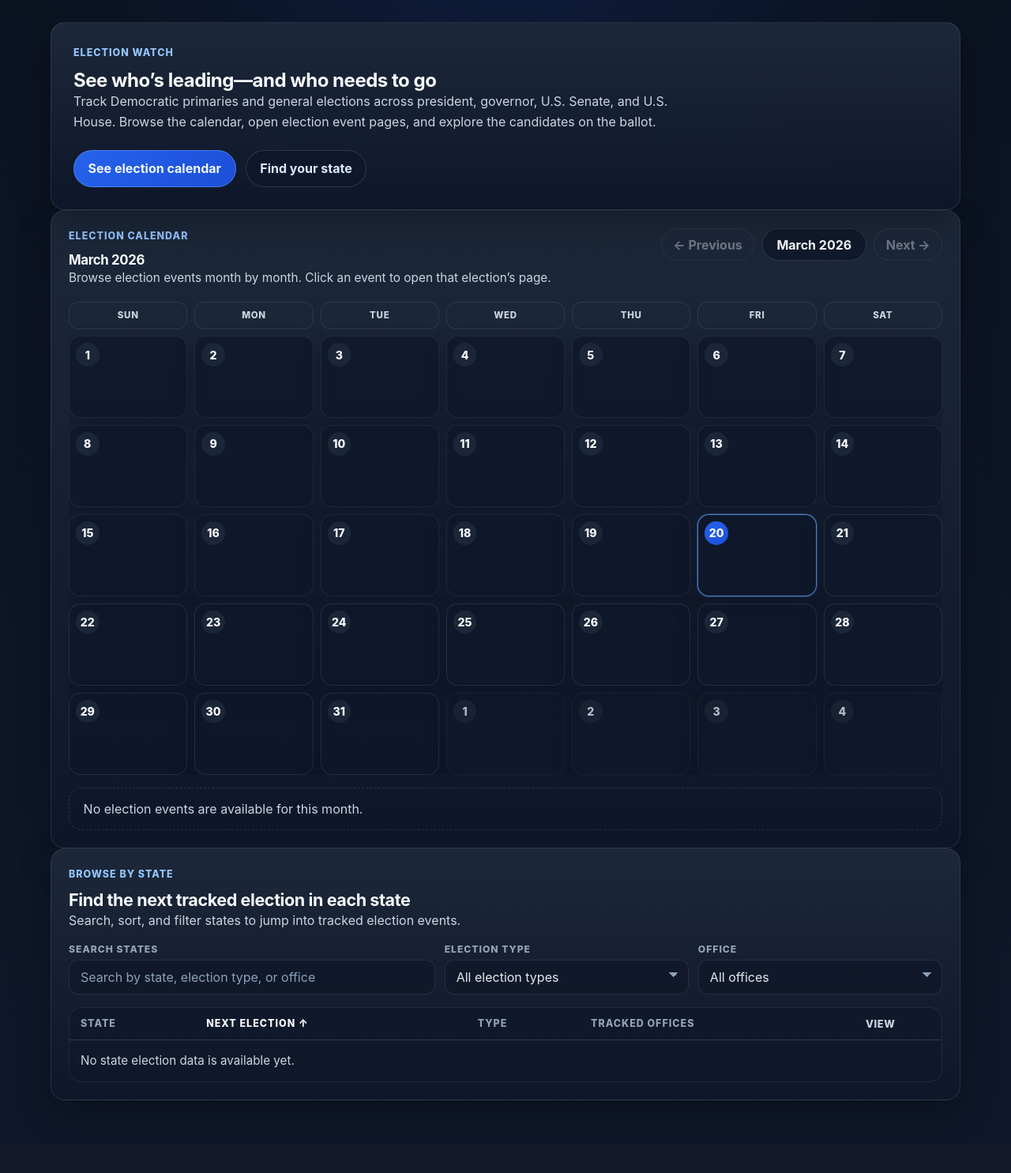
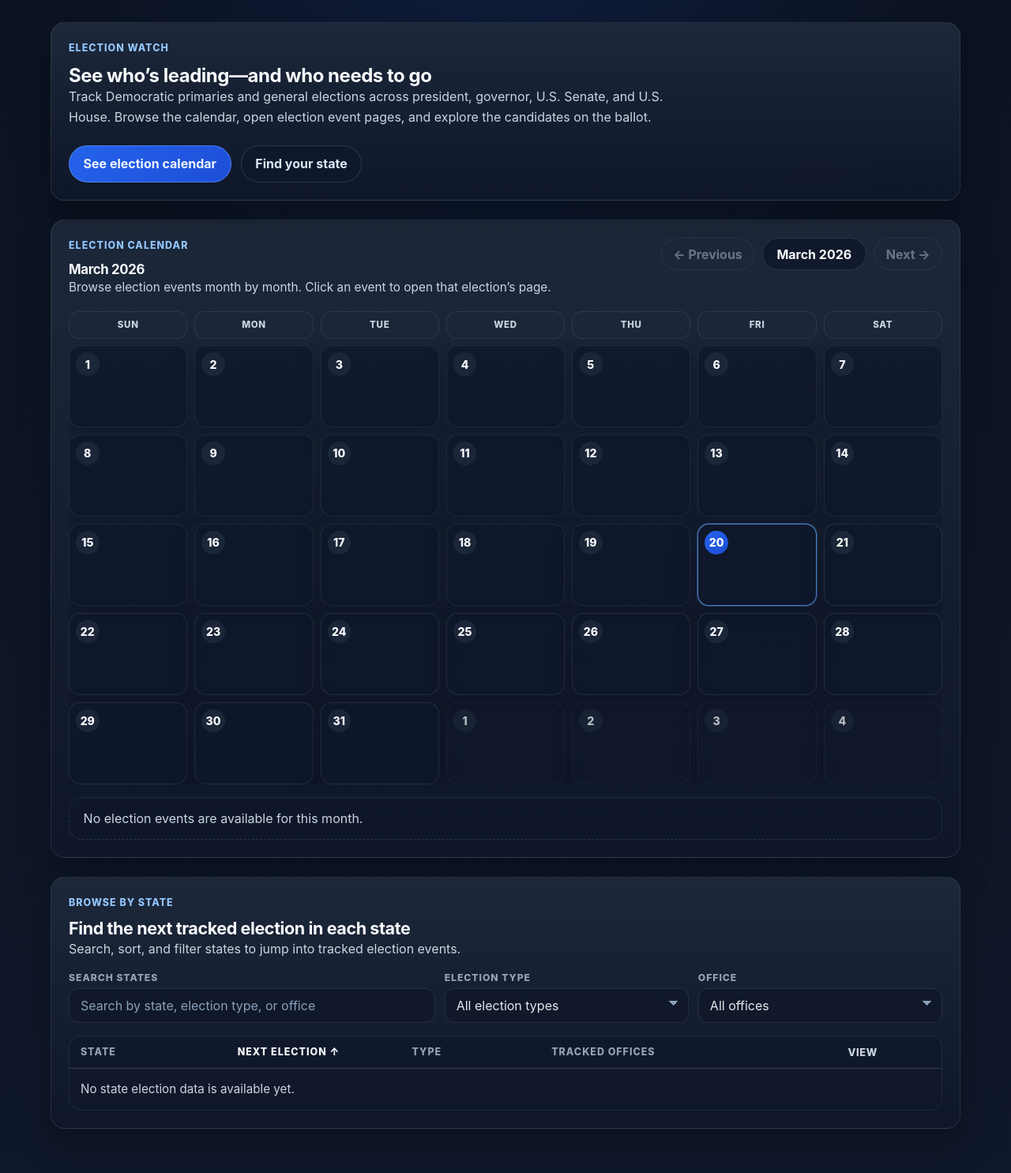
Before and after one commit to chrisserra/YouAreDone, a PHP site: page / in a window 1280 px wide. Shown: the part 111-1596 px from the top of the page at 79% size. Before the commit the page ends 1504 px from the top, so only its background shows below. Run offline with PHP 8.4, Linux system fonts and the light colour scheme; data that the repository does not hold is empty.

Commit message:
update snapshot 2026-03-20 13:43:35

```diff
--- a/assets/css/app.css
+++ b/assets/css/app.css
@@ -437,7 +437,7 @@ p {
 .hero-section {
     position: relative;
     overflow: hidden;
-    padding: 28px;
+    padding: 22px;
 }
 
 .home-hero::before {
@@ -748,6 +748,10 @@ p {
 
 #browse-by-state {
     padding: 22px;
+}
+
+.card#election-calendar,.card#browse-by-state {
+    margin-top: 24px;
 }
 
 .state-filters {
@@ -957,12 +961,30 @@ p {
     font-weight: 700;
 }
 
+.state-table th:nth-child(1),
+.state-table td:nth-child(1) {
+    width: 18%;
+}
+
+.state-table th:nth-child(2),
 .state-table td:nth-child(2) {
+    width: 20%;
+}
+
+.state-table th:nth-child(3),
+.state-table td:nth-child(3) {
+    width: 16%;
+}
+
+.state-table th:nth-child(4),
+.state-table td:nth-child(4) {
+    width: 34%;
+}
+
+.state-table th:nth-child(5),
+.state-table td:nth-child(5) {
+    width: 12%;
     white-space: nowrap;
-}
-
-.state-table td:nth-child(4) {
-    color: var(--text);
 }
 
 .table-link {
--- /dev/null
+++ b/index.php
@@ -0,0 +1,5 @@
+<?php
+
+declare(strict_types=1);
+
+require_once __DIR__ . '/public/index.php';
--- a/src/Views/layouts/app.php
+++ b/src/Views/layouts/app.php
@@ -8,7 +8,7 @@ declare(strict_types=1);
 /** @var string|null $canonicalUrl */
 /** @var string|null $ogImage */
 
-$version = 20;
+$version = 22;
 
 $pageTitle = $pageTitle ?? 'YouAreDone.org';
 $metaDescription = $metaDescription ?? 'Track upcoming election events, watched races, and candidate accountability.';
```
